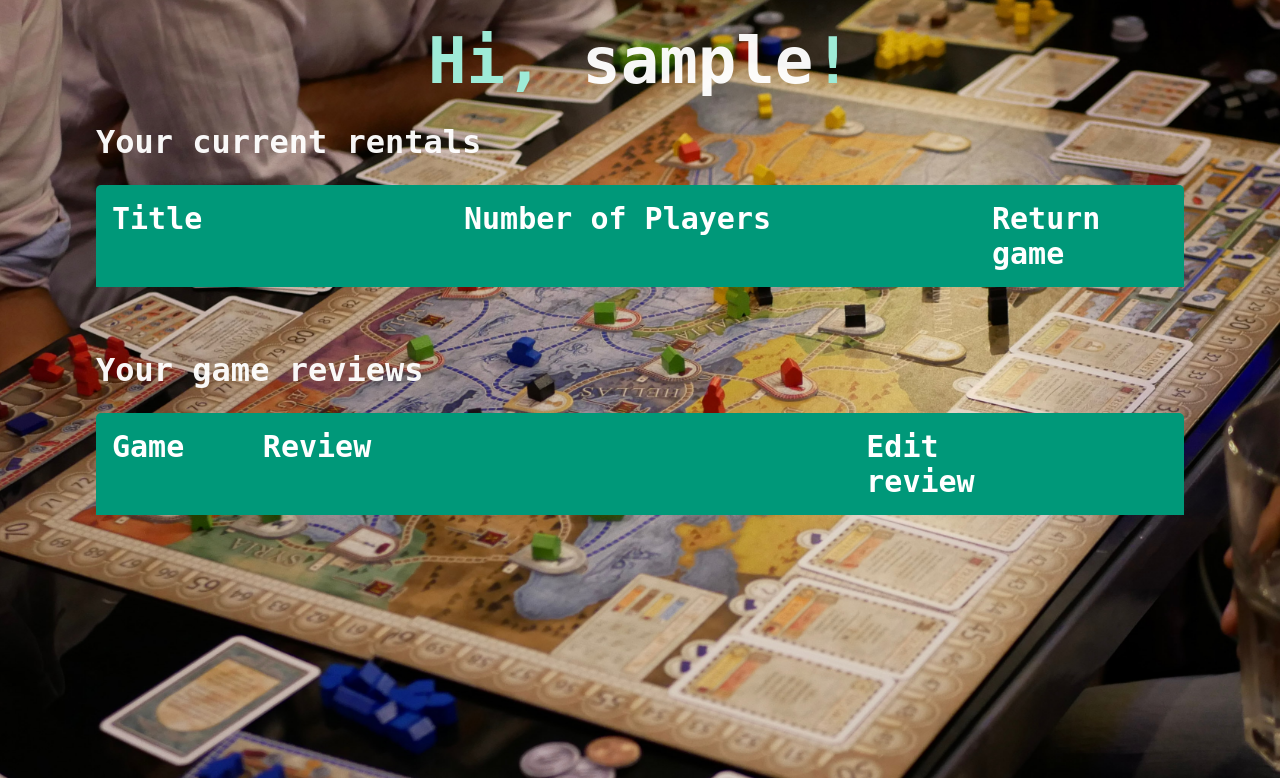
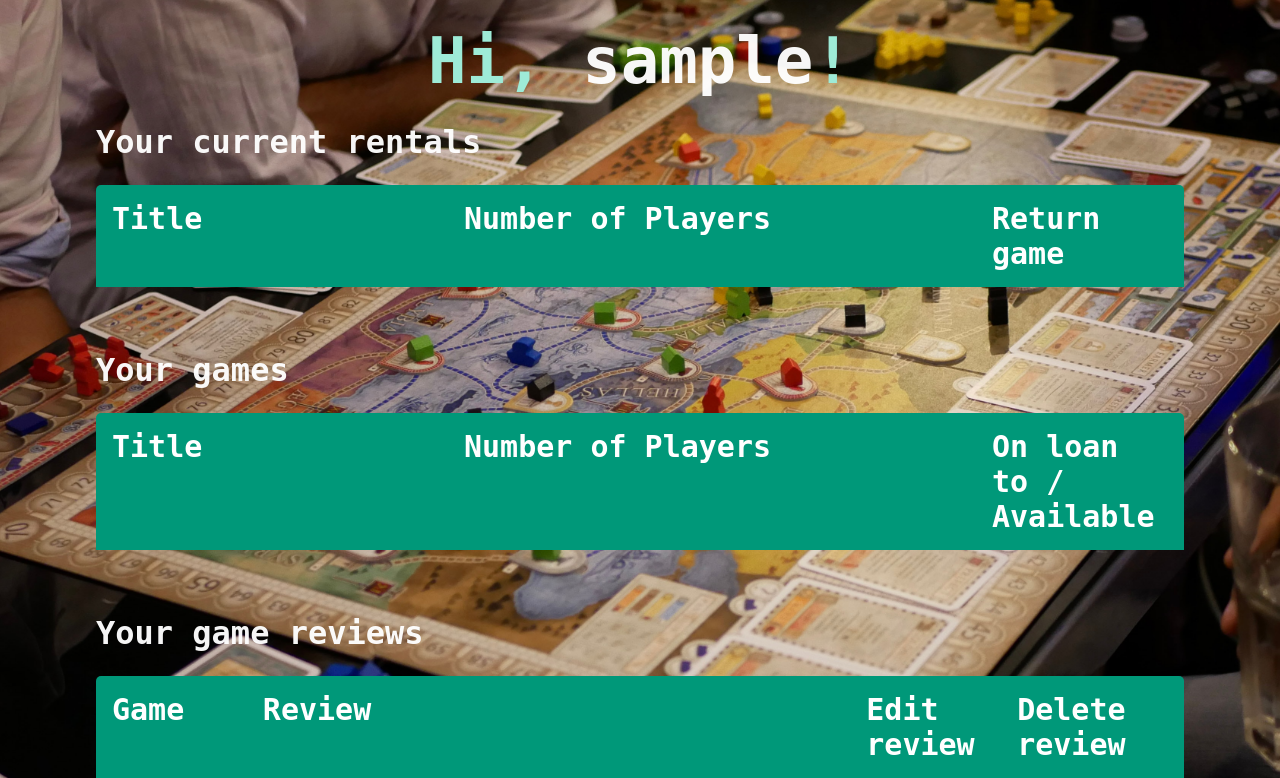
Before and after one commit to arekune/bored-games, a Django app: page /bored_games/profile/ in a window 1280 px wide. Shown: the part 81-859 px from the top of the page. Run offline with Django 4.2, Linux system fonts and the light colour scheme; the visitor is signed in with stand-in values (Sample User, id 1); data that the repository does not hold is empty.

Commit message:
Update user rentals page

```diff
--- a/bored_games_app/static/bored_games_app/my_rentals.css
+++ b/bored_games_app/static/bored_games_app/my_rentals.css
@@ -110,6 +110,7 @@ h2 {
   background-color: rgb(221, 134, 34);
 }
 
+#user-games,
 #review {
   margin-top: 4rem;
 }
--- a/bored_games_app/templates/bored_games_app/my_rentals.html
+++ b/bored_games_app/templates/bored_games_app/my_rentals.html
@@ -39,12 +39,42 @@
             {% endfor %}
         </ul>
 
+        <h2 id="user-games">Your games</h2>
+        <ul>
+            <div class="game">
+                <li>Title</li>
+                <li>Number of Players</li>
+                <li>On loan to / Available</li>
+            </div>
+
+            {% for game in games %}
+                <div class="game-data">
+                    <a href="{% url "bored_games:game_detail" game.game.id %}">
+                        <li>{{ game.game }}</li>
+                    </a>
+                    {% if game.game.min_no_of_players == game.game.max_no_of_players %}
+                        <li>{{ game.game.min_no_of_players }}</li>
+                    {% else %}
+                        <li>{{ game.game.min_no_of_players }} – {{ game.game.max_no_of_players }}</li>
+                    {% endif %}
+                    {% if game.status == "a" %}
+                        <li>
+                            <a href="{% url "bored_games:remove_game_instance" game.pk %}" class="button">Delete</a>
+                        </li>
+                    {% else %}
+                        <li>{{ game.latest_borrower }}</li>
+                    {% endif %}
+                </div>
+            {% endfor %}
+        </ul>
+
         <h2 id="review">Your game reviews</h2>
         <ul>
             <div class="review">
                 <li>Game</li>
                 <li>Review</li>
                 <li>Edit review</li>
+                <li>Delete review</li>
             </div>
 
             {% for review in reviews %}
```
